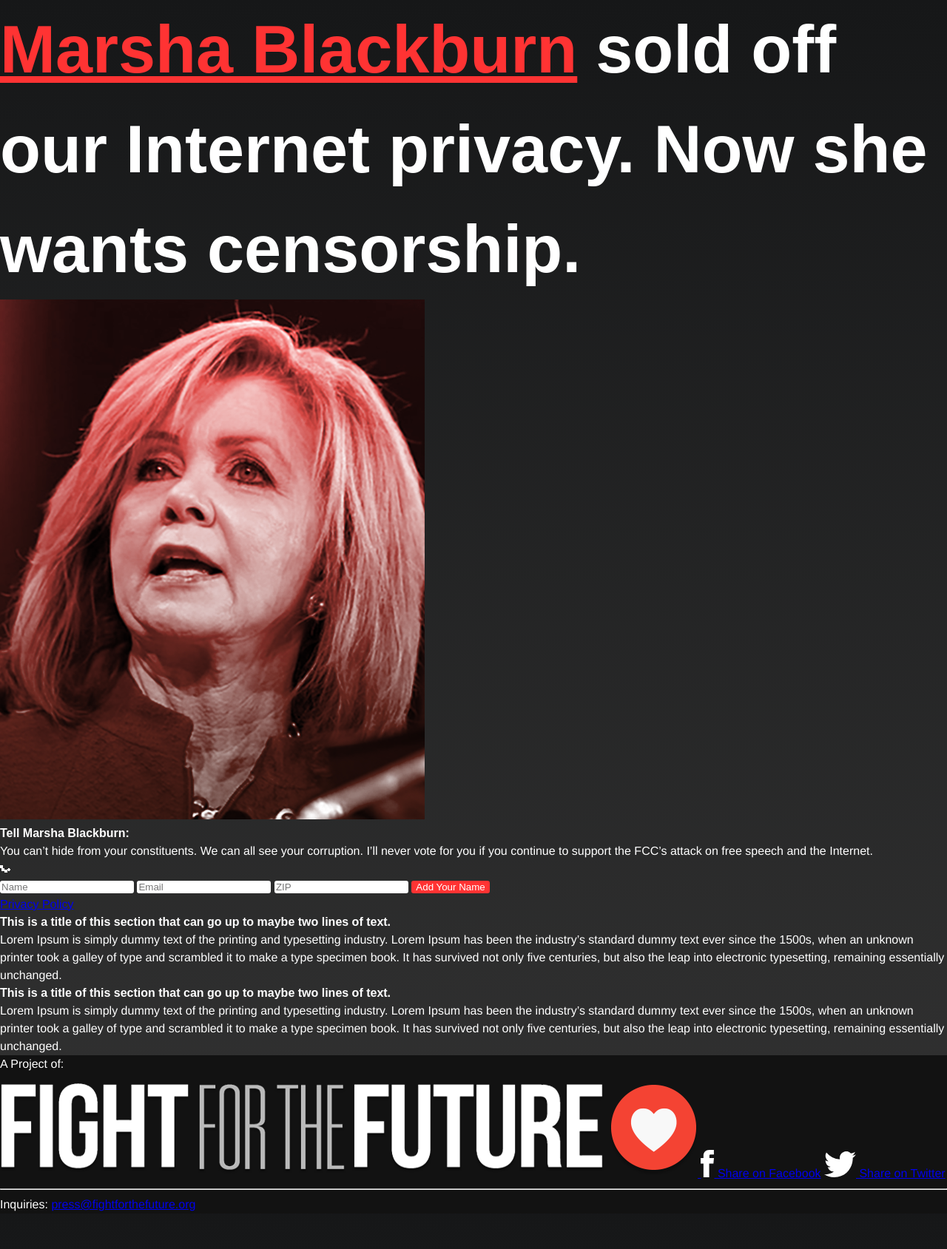
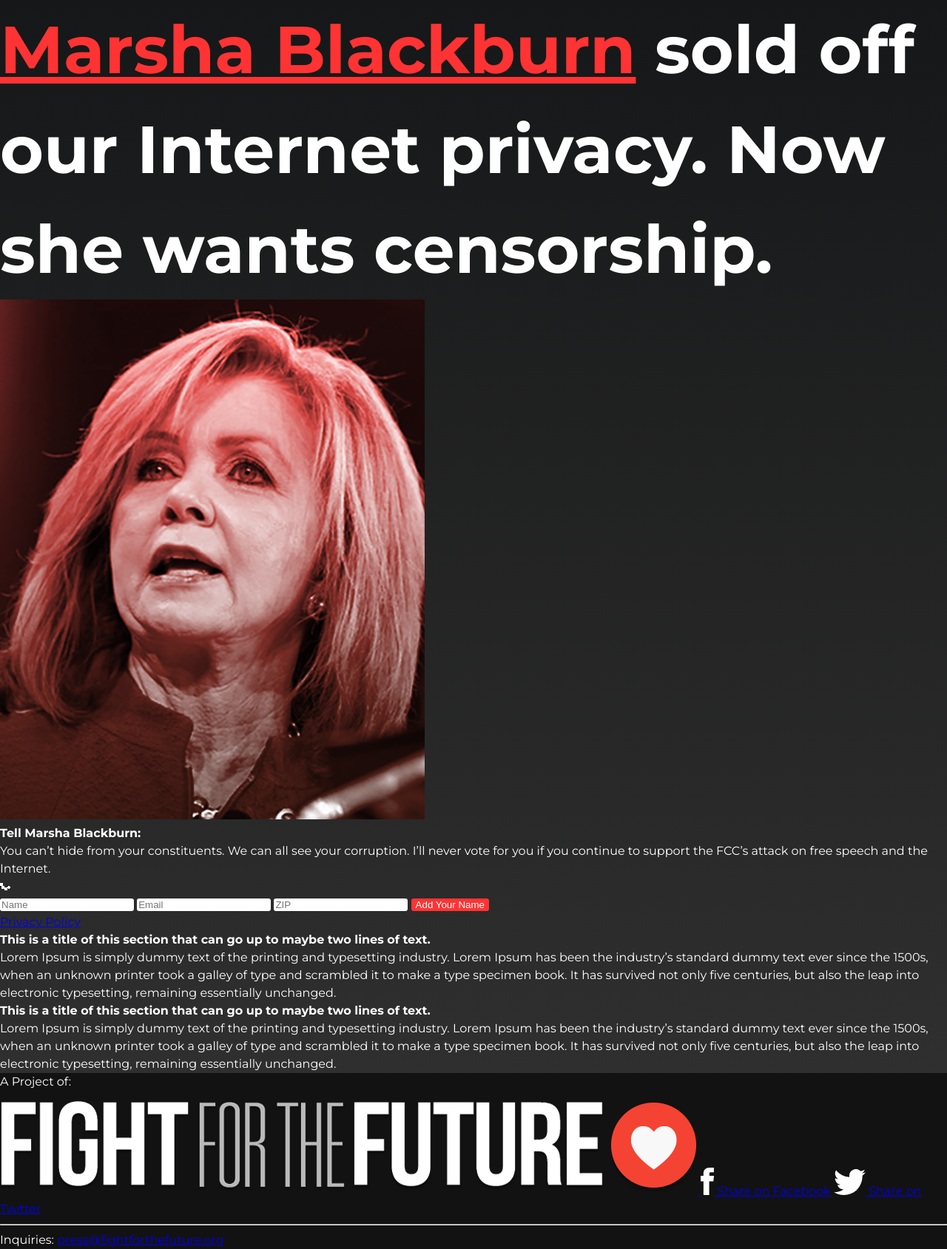
Before and after one commit to fightforthefuture/lovescensorship, a Jekyll site: the page built from index.md, in a window 1280 px wide. Shown: the whole page at 74% size. Built offline with Jekyll 4.4.1, drawn with Linux system fonts in a browser that asks for light colours; our own code applies the rules of GitHub Pages for plain Markdown files; before the commit the page ends 1641 px from its top, so only the background shows below that.

Commit message:
remove google+ meta tags, add Montserrat font

```diff
--- a/_includes/meta.html
+++ b/_includes/meta.html
@@ -7,8 +7,7 @@
 <title>{{ title }}</title>
 <meta name="description" content="{{ description }}">
 
-<!-- *** social meta *** -->
-<!-- facebook -->
+<!-- Facebook -->
 <meta property="og:type" content="website" />
 <meta property="og:image" content="{{ site.url }}{{ site.fb_share_image }}" />
 <meta property="og:image:width" content="1024" />
@@ -20,7 +19,7 @@
 <meta property="og:title" content="{{ site.share_title }}" />
 <meta property="og:description" content="{{ site.share_description }}" />
 
-<!-- twitter -->
+<!-- Twitter -->
 <meta name="twitter:card" content="summary_large_image">
 <meta name="twitter:site" content="{{ site.author.twitter }}">
 <meta name="twitter:title" content="{{ site.share_title }}">
@@ -29,14 +28,6 @@
 <meta name="twitter:domain" content="{{ site.url | remove:'http://' | remove:'https://' }}" />
 <meta name="twitter:account_id" content="{{ site.author.twitterid }}" />
 
-<!-- google+ -->
-<meta itemprop="name" content="{{ site.share_title }}" />
-<meta itemprop="description" content="{{ site.share_description }}" />
-<meta itemprop="image" content="{{ site.url }}{{ site.twitter_share_image }}" />
-<!-- /*** social meta *** -->
-
-<link rel="publisher" href="https://plus.google.com/{{ site.author.googleid }}">
-
 {% if favicon != '' %}
 <link rel="shortcut icon" href="{{ favicon }}">
 {% endif %}
@@ -44,7 +35,7 @@
 <link rel="author" content="humans.txt" />
 <link rel="stylesheet" href="{{ pathlead }}style.css">
 
-<link href="https://fonts.googleapis.com/css?family=Open+Sans:400,600,700,300" rel="stylesheet" type="text/css">
+<link href="https://fonts.googleapis.com/css?family=Montserrat:400,700|Open+Sans:600" rel="stylesheet" type="text/css">
 
 <link rel="apple-/touch-icon-precomposed" href="{{ pathlead }}touch-icon-iphone.png"/>
 <link rel="apple-/touch-icon-precomposed" sizes="76x76" href="{{ pathlead }}touch-icon-ipad.png"/>
--- a/_sass/_variables.scss
+++ b/_sass/_variables.scss
@@ -14,9 +14,9 @@ $facebookBlue: #3456a2;
 // Typography
 // ----------
 
-$heading-font: 'Montserrat Bold', Helvetica Bold, sans-serif;
-$subhead-font: 'OpenSans Semibold', Helvetica, sans-serif;
-$body-font: 'Montserrat Regular', Helvetica, sans-serif;
+$heading-font: 'Montserrat', Helvetica, sans-serif;
+$subhead-font: 'Open Sans', Helvetica, sans-serif;
+$body-font: 'Montserrat', Helvetica, sans-serif;
 
 
 // Viewports
```
